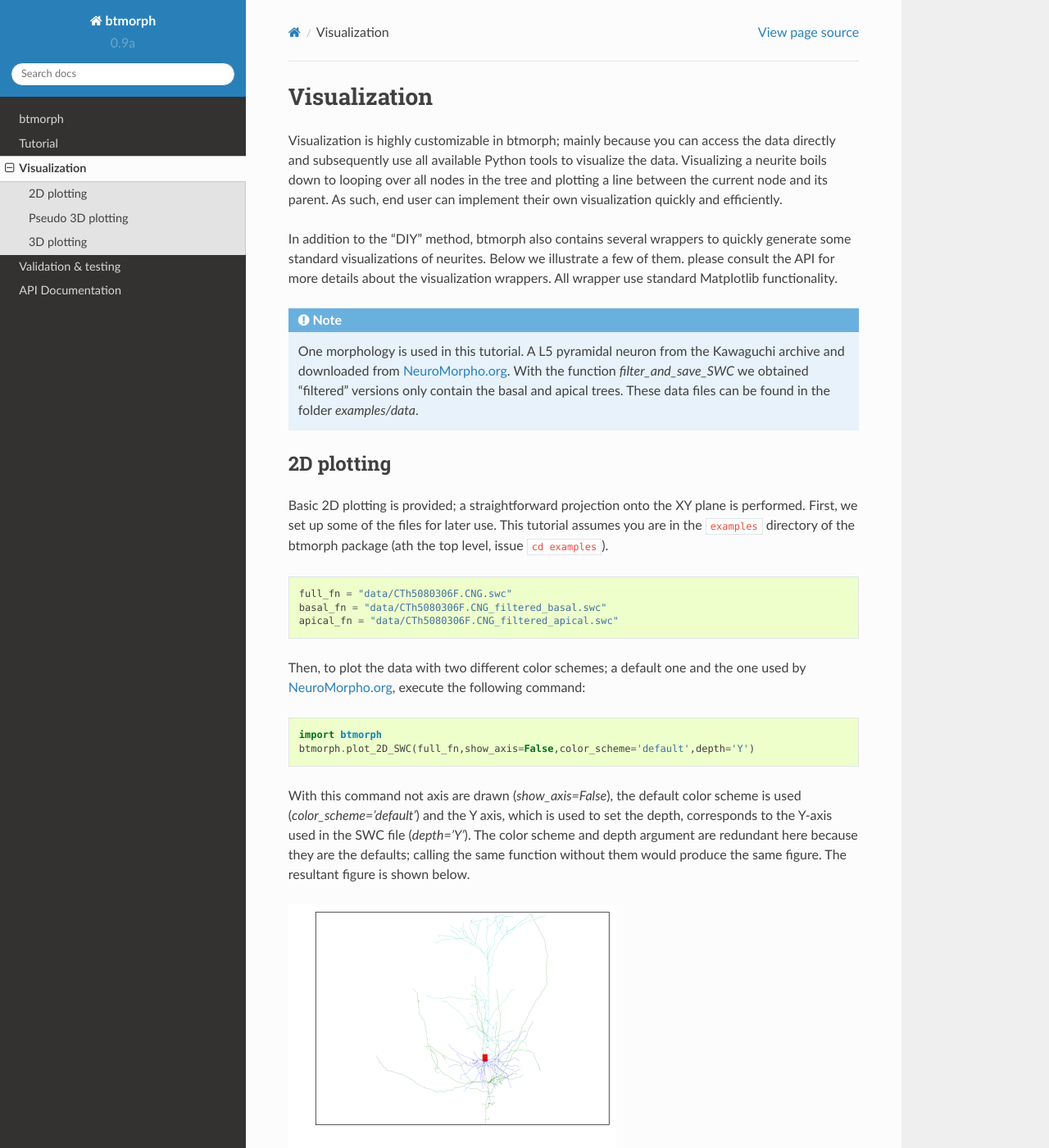
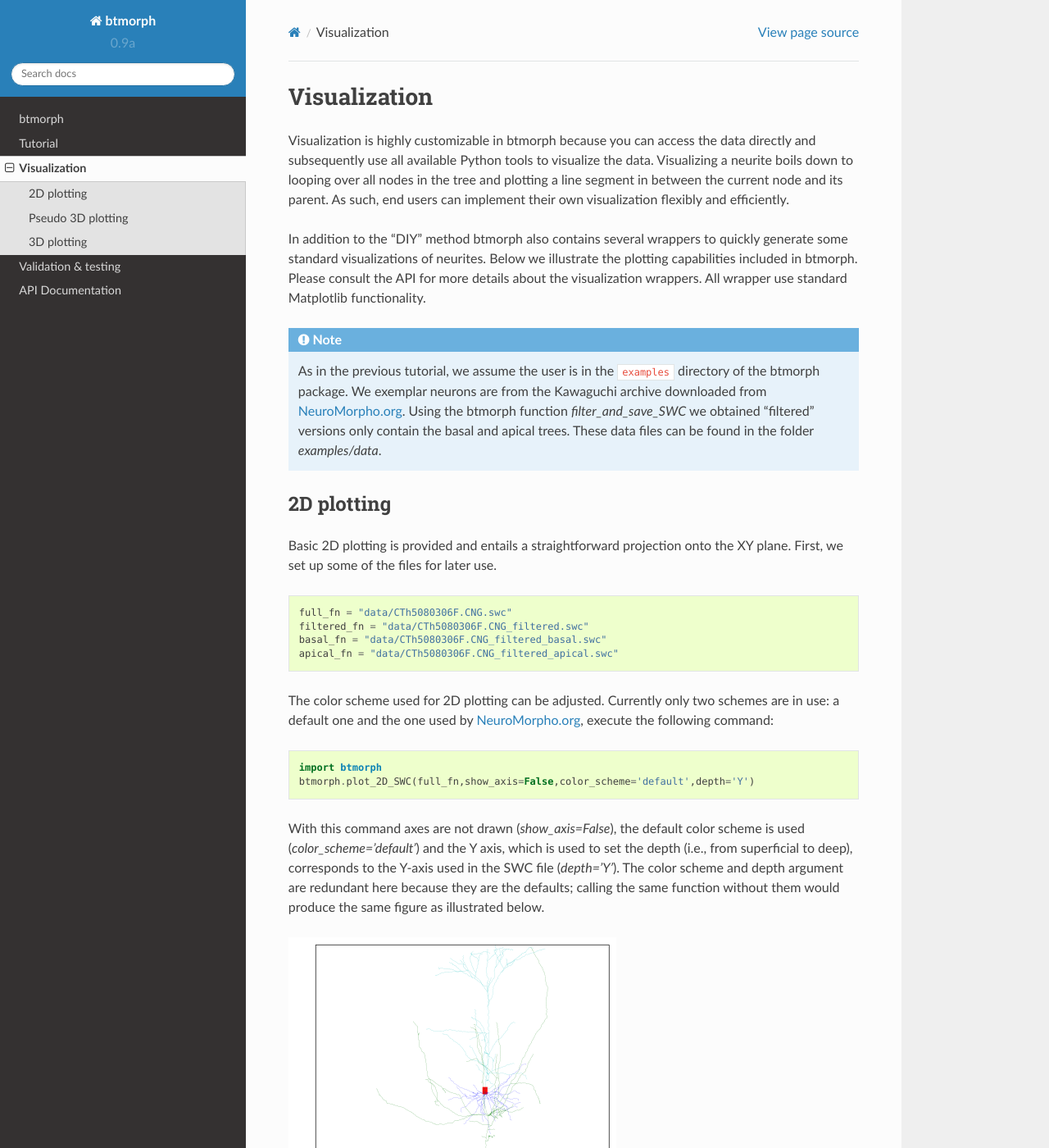
Before and after one commit to epcervantes7/btmorphmirror, a Sphinx documentation site: the page built from docs/visualization.rst, in a window 1280 px wide and 1400 px high. Shown: the whole window at 82% size. Built offline with Sphinx 7.4.7 and the Read the Docs theme 2.0.0, drawn with Linux system fonts in a browser that asks for light colours; some of the changed text lies outside the part shown.

Commit message:
Updated visualization documentaten

```diff
--- a/docs/visualization.rst
+++ b/docs/visualization.rst
@@ -2,34 +2,34 @@
 Visualization
 ################
 
-Visualization is highly customizable in btmorph; mainly because you can access the data directly and subsequently use all available Python tools to visualize the data. Visualizing a neurite boils down to looping over all nodes in the tree and plotting a line between the current node and its parent. As such, end user can implement their own visualization quickly and efficiently.
+Visualization is highly customizable in btmorph because you can access the data directly and subsequently use all available Python tools to visualize the data. Visualizing a neurite boils down to looping over all nodes in the tree and plotting a line segment in between the current node and its parent. As such, end users can implement their own visualization flexibly and efficiently.
 
-In addition to the "DIY" method, btmorph also contains several wrappers to quickly generate some standard visualizations of neurites. Below we illustrate a few of them. please consult the API for more details about the visualization wrappers. All wrapper use standard Matplotlib functionality.
+In addition to the "DIY" method btmorph also contains several wrappers to quickly generate some standard visualizations of neurites. Below we illustrate the plotting capabilities included in btmorph. Please consult the API for more details about the visualization wrappers. All wrapper use standard Matplotlib functionality.
 
-.. note:: One morphology is used in this tutorial. A L5 pyramidal neuron from the Kawaguchi archive and downloaded from `NeuroMorpho.org <http://neuromorpho.org/neuroMorpho/neuron_info.jsp?neuron_name=CTh5080306F>`_. With the function `filter_and_save_SWC` we obtained "filtered" versions only contain the basal and apical trees. These data files can be found in the folder `examples/data`.
-
+.. note:: As in the previous tutorial, we assume the user is in the :code:`examples` directory of the btmorph package. We exemplar neurons are from the Kawaguchi archive downloaded from `NeuroMorpho.org <http://neuromorpho.org/neuroMorpho/neuron_info.jsp?neuron_name=CTh5080306F>`_. Using the btmorph function `filter_and_save_SWC` we obtained "filtered" versions only contain the basal and apical trees. These data files can be found in the folder `examples/data`.
 
 
 2D plotting
 -----------
 
-Basic 2D plotting is provided; a straightforward projection onto the XY plane is performed. First, we set up some of the files for later use. This tutorial assumes you are in the :code:`examples` directory of the btmorph package (ath the top level, issue :code:`cd examples`).
+Basic 2D plotting is provided and entails a straightforward projection onto the XY plane. First, we set up some of the files for later use.
 ::
    full_fn = "data/CTh5080306F.CNG.swc"
+   filtered_fn = "data/CTh5080306F.CNG_filtered.swc"
    basal_fn = "data/CTh5080306F.CNG_filtered_basal.swc"
    apical_fn = "data/CTh5080306F.CNG_filtered_apical.swc"
 
-Then, to plot the data with two different color schemes; a default one and the one used by `NeuroMorpho.org <http://www.neuromorpho.org>`_, execute the following command:
+The color scheme used for 2D plotting can be adjusted. Currently only two schemes are in use: a default one and the one used by `NeuroMorpho.org <http://www.neuromorpho.org>`_, execute the following command:
 ::
    import btmorph
    btmorph.plot_2D_SWC(full_fn,show_axis=False,color_scheme='default',depth='Y')
 
-With this command not axis are drawn (`show_axis=False`), the default color scheme is used (`color_scheme='default'`) and the Y axis, which is used to set the depth, corresponds to the Y-axis used in the SWC file (`depth='Y'`). The color scheme and depth argument are redundant here because they are the defaults; calling the same function without them would produce the same figure. The resultant figure is shown below.
+With this command axes are not drawn (`show_axis=False`), the default color scheme is used (`color_scheme='default'`) and the Y axis, which is used to set the depth (i.e., from superficial to deep), corresponds to the Y-axis used in the SWC file (`depth='Y'`). The color scheme and depth argument are redundant here because they are the defaults; calling the same function without them would produce the same figure as illustrated below.
 
 .. image:: figures/full_default.png
   :scale: 50
 
-A slight variation is shown below and uses the `color_scheme='neuromorpho'`. But because thing neurites are hardly visible, it is better to draw a wire plot in which all neurites have the same diameter.
+A slight variation is shown below and uses the `color_scheme='neuromorpho'`. But because thin neurites are hardly visible we can better draw a wire plot in which all neurites have the same diameter.
 ::
    btmorph.plot_2D_SWC(full_fn,show_axis=False,color_scheme='neuromorpho')
    btmorph.plot_2D_SWC(full_fn,show_axis=False,color_scheme='neuromorpho',show_radius=False)
@@ -45,13 +45,15 @@ A slight variation is shown below and uses the `color_scheme='neuromorpho'`. But
 | |nm|    | |nm_wire| |
 +---------+-----------+
 
-.. note:: Plots can be either saved by using the interactive command in Ipython: `savefig('name.extension')`, but see `here <http://matplotlib.org/api/pyplot_api.html#matplotlib.pyplot.savefig>`_ for more info about the `savefig` command. Another option in btmorph is to provide the `outN` argument. The value of this argument has to be a string `name.extension`; either the full path can be included or otherwise the figure will be saved in the current working directory.
+.. note:: Plots can be either saved by using the interactive command in Ipython: `savefig('name.extension')` (and see the `matplotlib <http://matplotlib.org/api/pyplot_api.html#matplotlib.pyplot.savefig>`_ documentation for more info about the `savefig` command). Another option in btmorph is to provide the `outN` argument. The value of this argument has to be a string of the form :code:`'name.extension'`; either the full path can be included in the name or a relative path to save the figure in the current working directory.
 
 A nice way to visualize variation in a set of morphologies is by plotting a spatial density of the neurites. In btmorph this can be achieved by the population_2D_density_projections.
 ::
    import btmorph
    btmorph.population_density_projection(destination='data/pyr_pop/', \
       filter='*.swc', outN="data/pyr_pop/density.png", precision=[10, 10, 10],depth='Y')
+
+and results in the following image:
 
 .. image:: figures/density_2D.png
   :scale: 50
@@ -60,6 +62,16 @@ A nice way to visualize variation in a set of morphologies is by plotting a spat
 
 Pseudo 3D plotting
 ------------------
+
+A 2D projection does not tell much about the spatial embedding of a neuron outside the projected plane. But 3D figures can become easily cluttered if many neurites are contained in one file. Therefore, we include two options for "pseudo 3D" plotting; that is, a plot containing three 2D projections that shows the neuron along three orthogonal axes.
+
+To plot a plain-vanilla pseudo 3D figure, execute the following command:
+::
+   import btmorph
+   btmorph.true_2D_projections(filtered_fn,depth="Y",bar=[100,1000,100])
+
+.. image:: figures/pseudo_3D.png
+  :scale: 50
 
 
 A similar pseudo 3D version is also available for the density plot.
@@ -73,3 +85,21 @@ A similar pseudo 3D version is also available for the density plot.
 
 3D plotting
 -----------
+
+.. note:: 3D plotting is currently under construction. The final API can change in the near future.
+
+A 3D plot can still be convenient especially when you can interactively adjust the point of view using :code:`Ipython --pylab -i`.
+
+Invoke the following code to generate a plot as illustrated below (left). A rotated version is plotted on the right.
+::
+   btmorph.plot_3D(filtered_fn)
+
+.. |p3d| image:: figures/plain_3D.png
+  :scale: 37
+
+.. |r3d| image:: figures/rotated_3D.png
+  :scale: 37
+
++---------+-----------+
+| |p3d|   | |r3d|     |
++---------+-----------+
```
Also changed, not shown: docs/readme.rst (+7 -0 lines), docs/figures/plain_3D.png (added), docs/figures/pseudo_3D.png (added), docs/figures/rotated_3D.png (added).
